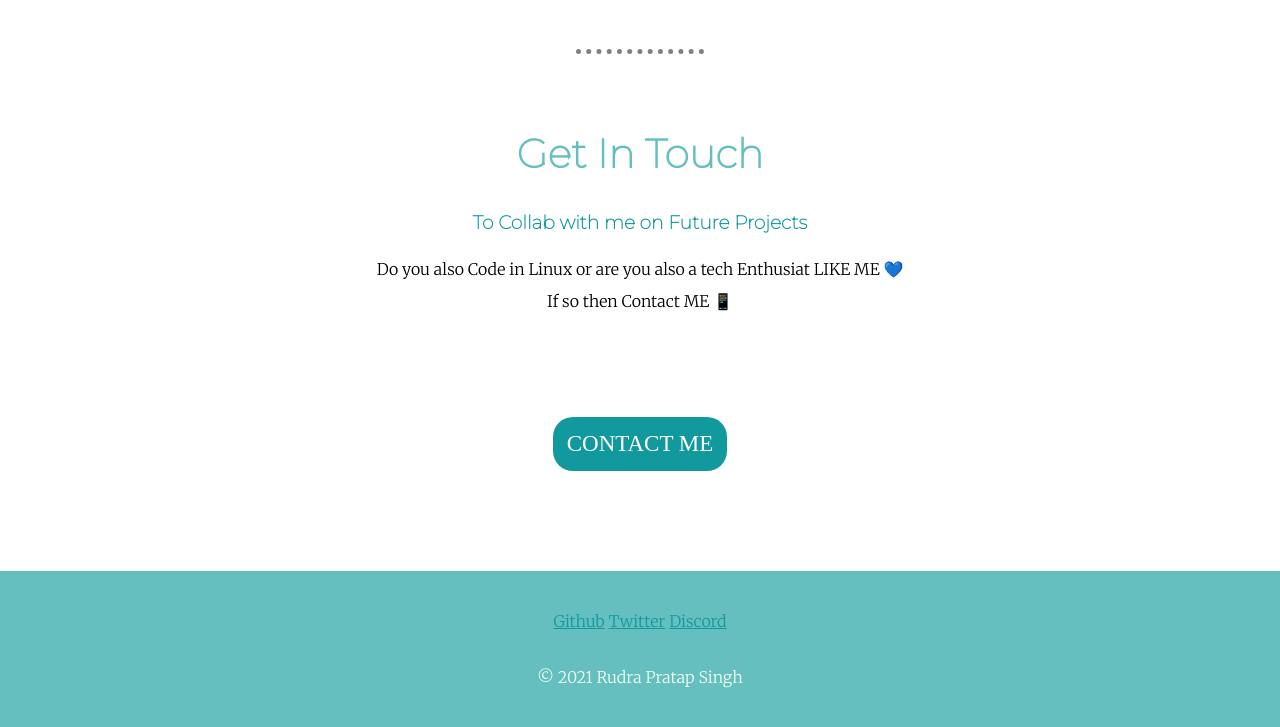
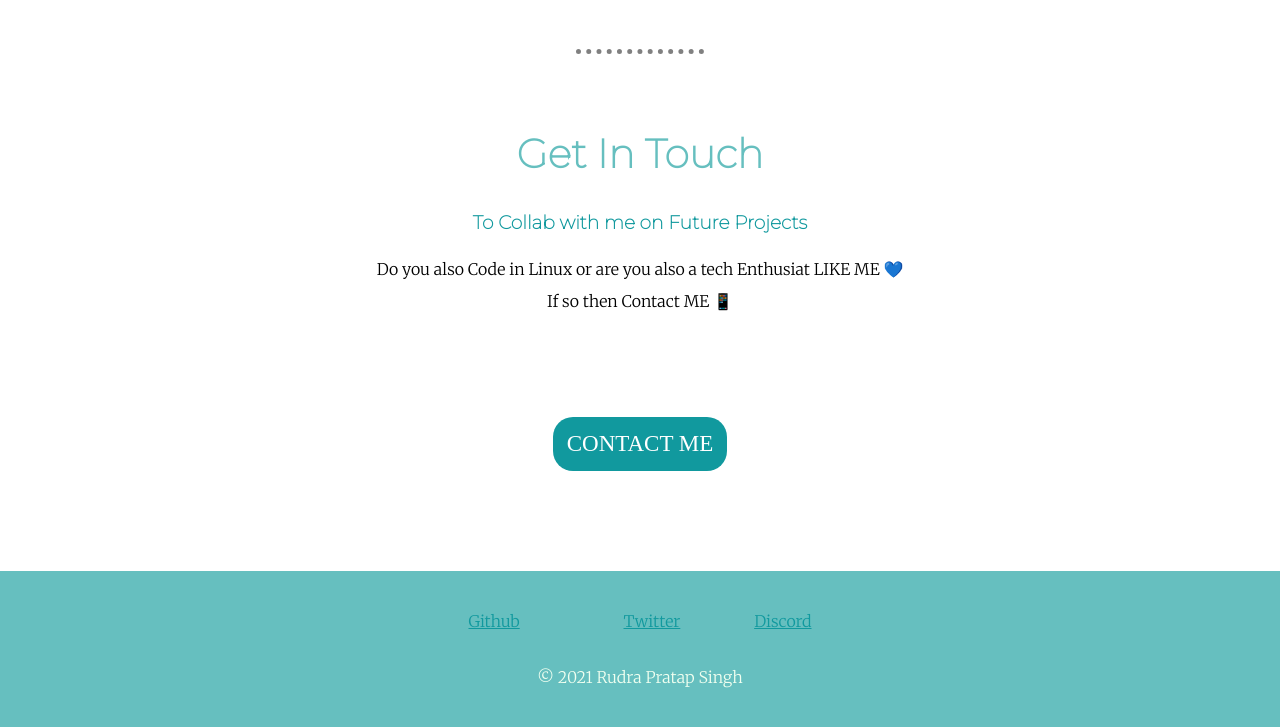
Before and after one commit to lucifer78907/first_website, a plain HTML site: page index.html in a window 1280 px wide. Shown: the part 1907-2634 px from the top of the page. Drawn offline with Linux system fonts and the light colour scheme.

Commit message:
Finalised website

```diff
--- a/css/styles.css
+++ b/css/styles.css
@@ -77,6 +77,7 @@ hr{
 
 .footer-link {
     color: #11999E;
+    padding-right: 100px;
 }
 .skill-row{
     margin: 100px auto 100px auto;
@@ -104,6 +105,12 @@ hr{
 #para{
     line-height: 2;
     margin-bottom: 100px;
+}
+.two{
+    padding-right: 70px;
+}
+.three{
+    padding-right: 0;
 }
 .BUTTON_SFN {
    -webkit-border-radius: 20px;
--- a/index.html
+++ b/index.html
@@ -60,9 +60,9 @@
         </div>
     </div>
     <div class="bottom-container">
-        <a class="footer-link" href="https://github.com/lucifer78907">Github</a>
-        <a class="footer-link" href="https://twitter.com/RudraPr60048684">Twitter</a>
-        <a class="footer-link" href="https://discord.gg/7JBfeyuZJR">Discord</a>
+        <a class="footer-link one" href="https://github.com/lucifer78907">Github</a>
+        <a class="footer-link two" href="https://twitter.com/RudraPr60048684">Twitter</a>
+        <a class="footer-link three" href="https://discord.gg/7JBfeyuZJR">Discord</a>
         <p class="btm">© 2021 Rudra Pratap Singh</p>
     </div>
 </body>
```
